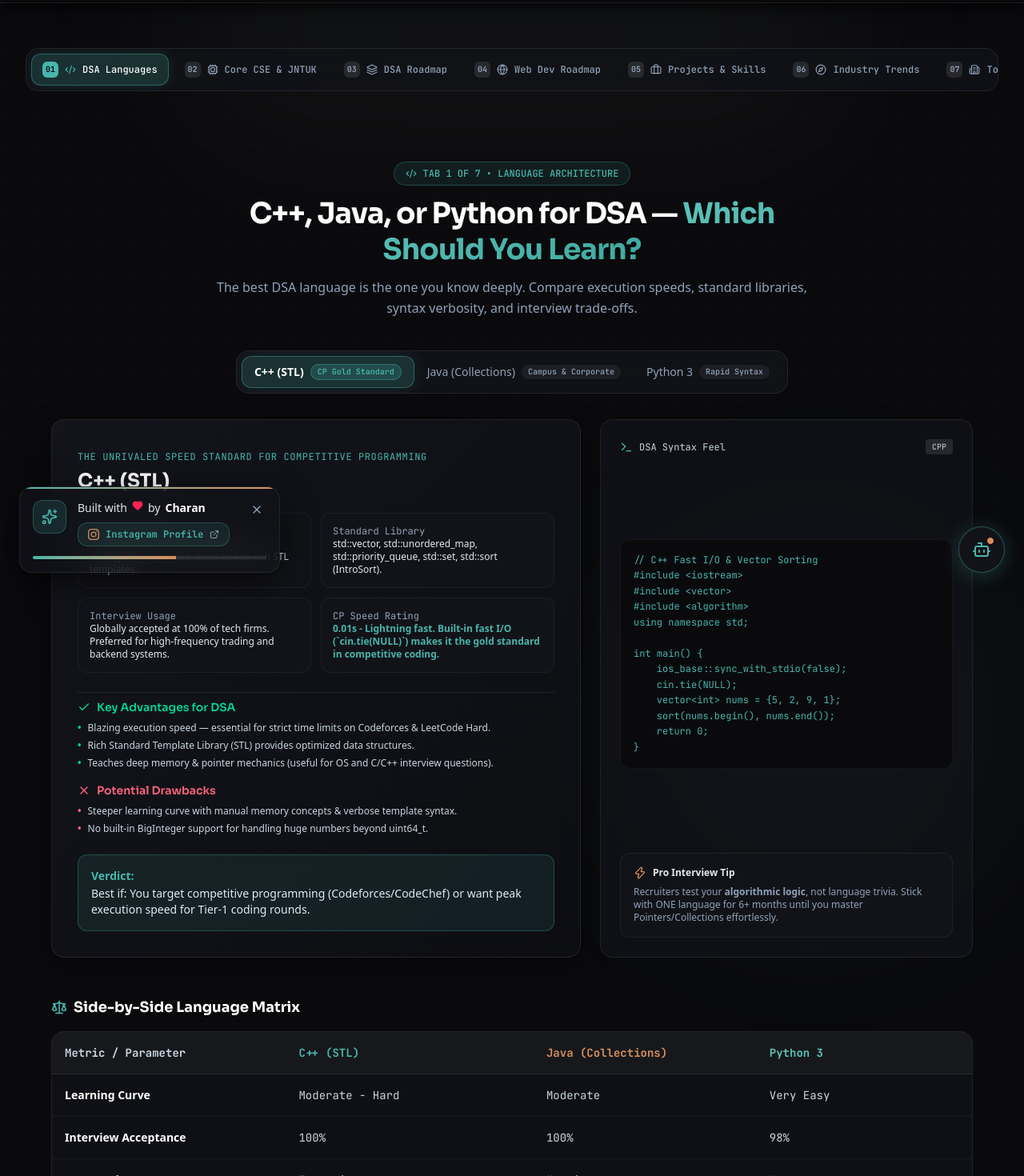
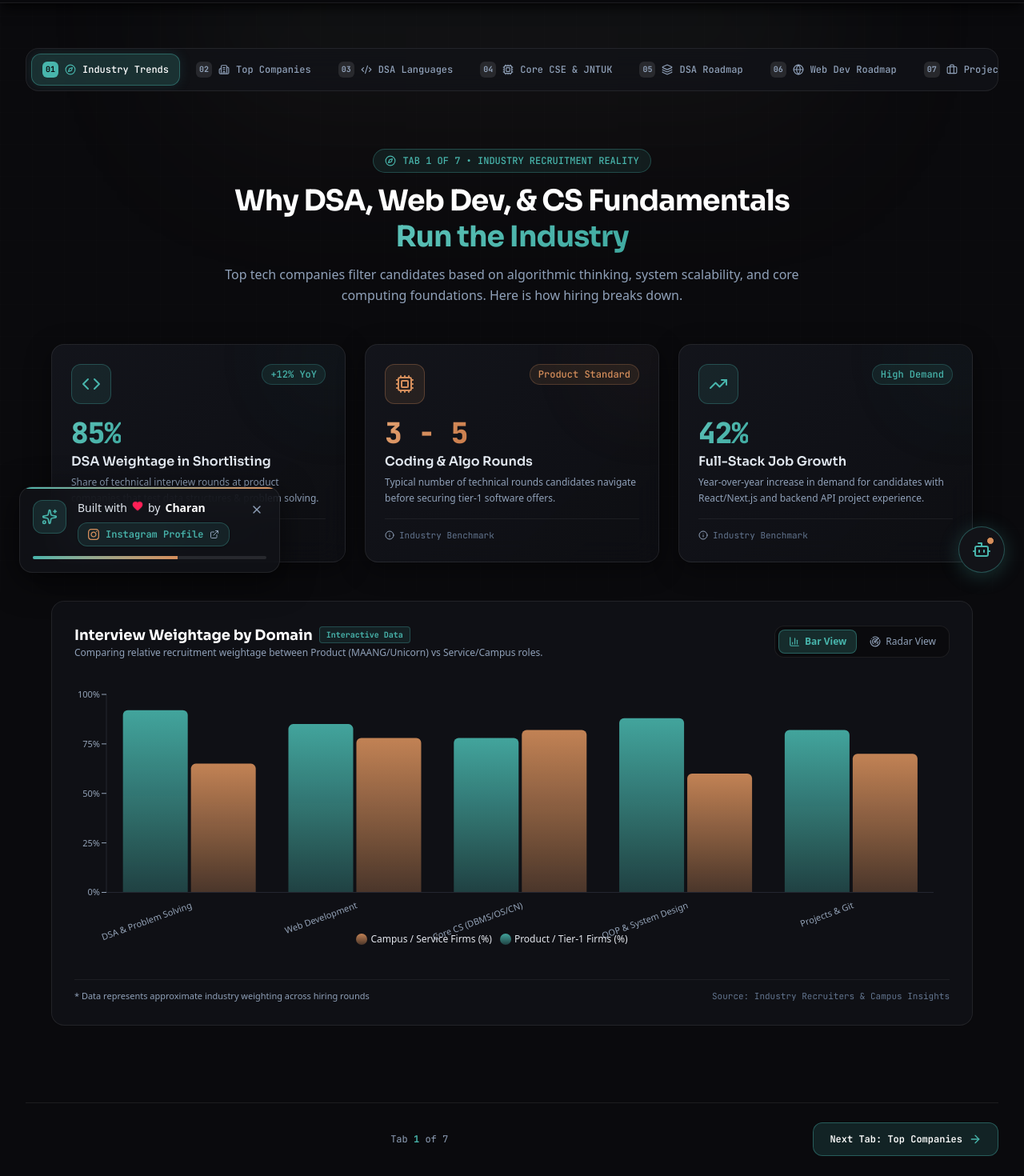
Before and after one commit to Charan610/cse-website, a Next.js app: page /guide in a window 1280 px wide. Shown: the part 60-1530 px from the top of the page at 80% size. Built offline with nearby package versions, Linux system fonts and the light colour scheme.

Commit message:
feat(nav): reorder tabs so Industry Trends and Top Companies are first

```diff
--- a/src/app/guide/page.tsx
+++ b/src/app/guide/page.tsx
@@ -15,7 +15,7 @@
 import { Terminal, ArrowLeft, ArrowRight } from "lucide-react";
 
 export default function GuidePage() {
-  const [activeTab, setActiveTab] = useState<string>("languages");
+  const [activeTab, setActiveTab] = useState<string>("trends");
   const [, startTransition] = useTransition();
 
   useEffect(() => {
@@ -97,13 +97,13 @@
             transition={{ duration: 0.15, ease: "easeOut" }}
             className="w-full"
           >
+            {activeTab === "trends" && <SectionTrends />}
+            {activeTab === "companies" && <SectionCompanies />}
             {activeTab === "languages" && <SectionLanguage />}
             {activeTab === "core-cse" && <SectionCoreCSE />}
             {activeTab === "dsa-roadmap" && <SectionDSARoadmap />}
             {activeTab === "webdev-roadmap" && <SectionWebDevRoadmap />}
             {activeTab === "internships-projects" && <SectionInternships />}
-            {activeTab === "trends" && <SectionTrends />}
-            {activeTab === "companies" && <SectionCompanies />}
           </motion.div>
         </AnimatePresence>
 
--- a/src/components/Navbar.tsx
+++ b/src/components/Navbar.tsx
@@ -5,13 +5,13 @@
 import { Terminal, Menu, X, Code2, Compass, Layers, Briefcase, Building2, Globe, Cpu } from "lucide-react";
 
 export const NAV_ITEMS = [
-  { id: "languages", label: "DSA Languages", icon: Code2, badge: "Tab 1" },
-  { id: "core-cse", label: "Core CSE & JNTUK", icon: Cpu, badge: "Tab 2" },
-  { id: "dsa-roadmap", label: "DSA Roadmap", icon: Layers, badge: "Tab 3" },
-  { id: "webdev-roadmap", label: "Web Dev Roadmap", icon: Globe, badge: "Tab 4" },
-  { id: "internships-projects", label: "Projects & Skills", icon: Briefcase, badge: "Tab 5" },
-  { id: "trends", label: "Industry Trends", icon: Compass, badge: "Tab 6" },
-  { id: "companies", label: "Top Companies", icon: Building2, badge: "Tab 7" },
+  { id: "trends", label: "Industry Trends", icon: Compass, badge: "Tab 1" },
+  { id: "companies", label: "Top Companies", icon: Building2, badge: "Tab 2" },
+  { id: "languages", label: "DSA Languages", icon: Code2, badge: "Tab 3" },
+  { id: "core-cse", label: "Core CSE & JNTUK", icon: Cpu, badge: "Tab 4" },
+  { id: "dsa-roadmap", label: "DSA Roadmap", icon: Layers, badge: "Tab 5" },
+  { id: "webdev-roadmap", label: "Web Dev Roadmap", icon: Globe, badge: "Tab 6" },
+  { id: "internships-projects", label: "Projects & Skills", icon: Briefcase, badge: "Tab 7" },
 ];
 
 interface NavbarProps {
@@ -33,7 +33,7 @@
       <div className="max-w-7xl mx-auto px-4 sm:px-6 lg:px-8 flex items-center justify-between">
         {/* Brand Logo */}
         <button
-          onClick={() => handleSelect("languages")}
+          onClick={() => handleSelect("trends")}
           className="flex items-center gap-2.5 group cursor-pointer text-left shrink-0"
         >
           <div className="p-2 rounded-xl bg-[#48B5AC]/15 border border-[#48B5AC]/30 group-hover:border-[#48B5AC] transition-colors">
--- a/src/components/SectionCompanies.tsx
+++ b/src/components/SectionCompanies.tsx
@@ -2,7 +2,7 @@
 
 import React from "react";
 import { motion } from "framer-motion";
-import { Award, CheckCircle2 } from "lucide-react";
+import { Award, CheckCircle2, Building2 } from "lucide-react";
 
 const COMPANY_TIERS = [
   {
@@ -67,8 +67,8 @@
         className="text-center max-w-3xl mx-auto space-y-3"
       >
         <div className="inline-flex items-center gap-2 px-3.5 py-1.5 rounded-full bg-[#48B5AC]/10 border border-[#48B5AC]/30 text-[#48B5AC] text-xs font-mono font-medium">
-          <Award className="w-3.5 h-3.5" />
-          <span>TAB 7 OF 7 • RECRUITER TIERS & INTERVIEW BENCHMARKS</span>
+          <Building2 className="w-3.5 h-3.5" />
+          <span>TAB 2 OF 7 • RECRUITER TIERS & INTERVIEW BENCHMARKS</span>
         </div>
 
         <h2 className="text-3xl sm:text-4xl font-bold text-white tracking-tight leading-tight font-sora">
--- a/src/components/SectionCoreCSE.tsx
+++ b/src/components/SectionCoreCSE.tsx
@@ -87,7 +87,7 @@
       >
         <div className="inline-flex items-center gap-2 px-3.5 py-1.5 rounded-full bg-[#48B5AC]/10 border border-[#48B5AC]/30 text-[#48B5AC] text-xs font-mono font-medium">
           <Cpu className="w-3.5 h-3.5" />
-          <span>TAB 2 OF 7 • COMPUTER SCIENCE FUNDAMENTALS</span>
+          <span>TAB 4 OF 7 • COMPUTER SCIENCE FUNDAMENTALS</span>
         </div>
 
         <h2 className="text-3xl sm:text-4xl font-bold text-white tracking-tight leading-tight font-sora">
--- a/src/components/SectionDSARoadmap.tsx
+++ b/src/components/SectionDSARoadmap.tsx
@@ -71,7 +71,7 @@
       >
         <div className="inline-flex items-center gap-2 px-3.5 py-1.5 rounded-full bg-[#48B5AC]/10 border border-[#48B5AC]/30 text-[#48B5AC] text-xs font-mono font-medium">
           <Code className="w-3.5 h-3.5" />
-          <span>TAB 3 OF 7 • ALGORITHMIC CURRICULUM</span>
+          <span>TAB 5 OF 7 • ALGORITHMIC CURRICULUM</span>
         </div>
 
         <h2 className="text-3xl sm:text-4xl font-bold text-white tracking-tight leading-tight font-sora">
--- a/src/components/SectionInternships.tsx
+++ b/src/components/SectionInternships.tsx
@@ -124,7 +124,7 @@
       >
         <div className="inline-flex items-center gap-2 px-3.5 py-1.5 rounded-full bg-[#48B5AC]/10 border border-[#48B5AC]/30 text-[#48B5AC] text-xs font-mono font-medium">
           <Briefcase className="w-3.5 h-3.5" />
-          <span>TAB 5 OF 7 • CAREER EXECUTION</span>
+          <span>TAB 7 OF 7 • CAREER EXECUTION &amp; PORTFOLIO</span>
         </div>
 
         <h2 className="text-3xl sm:text-4xl font-bold text-white tracking-tight leading-tight font-sora">
--- a/src/components/SectionLanguage.tsx
+++ b/src/components/SectionLanguage.tsx
@@ -119,7 +119,7 @@
       >
         <div className="inline-flex items-center gap-2 px-3.5 py-1.5 rounded-full bg-[#48B5AC]/10 border border-[#48B5AC]/30 text-[#48B5AC] text-xs font-mono font-medium">
           <Code2 className="w-3.5 h-3.5" />
-          <span>TAB 1 OF 7 • LANGUAGE ARCHITECTURE</span>
+          <span>TAB 3 OF 7 • LANGUAGE ARCHITECTURE</span>
         </div>
 
         <h2 className="text-3xl sm:text-4xl font-bold text-white tracking-tight leading-tight">
--- a/src/components/SectionTrends.tsx
+++ b/src/components/SectionTrends.tsx
@@ -4,7 +4,7 @@
 import { motion } from "framer-motion";
 import { StatCard } from "./StatCard";
 import { IndustryChart } from "./Chart";
-import { Code, Cpu, TrendingUp, Flame } from "lucide-react";
+import { Code, Cpu, TrendingUp, Flame, Compass } from "lucide-react";
 
 export function SectionTrends() {
   return (
@@ -18,8 +18,8 @@
         className="text-center max-w-3xl mx-auto space-y-3"
       >
         <div className="inline-flex items-center gap-2 px-3.5 py-1.5 rounded-full bg-[#48B5AC]/10 border border-[#48B5AC]/30 text-[#48B5AC] text-xs font-mono font-medium">
-          <Flame className="w-3.5 h-3.5" />
-          <span>TAB 6 OF 7 • INDUSTRY RECRUITMENT REALITY</span>
+          <Compass className="w-3.5 h-3.5" />
+          <span>TAB 1 OF 7 • INDUSTRY RECRUITMENT REALITY</span>
         </div>
 
         <h2 className="text-3xl sm:text-4xl font-bold text-white tracking-tight leading-tight font-sora">
--- a/src/components/SectionWebDevRoadmap.tsx
+++ b/src/components/SectionWebDevRoadmap.tsx
@@ -55,7 +55,7 @@
       >
         <div className="inline-flex items-center gap-2 px-3.5 py-1.5 rounded-full bg-[#48B5AC]/10 border border-[#48B5AC]/30 text-[#48B5AC] text-xs font-mono font-medium">
           <Globe className="w-3.5 h-3.5" />
-          <span>TAB 4 OF 7 • FULL-STACK WEB PATHWAY</span>
+          <span>TAB 6 OF 7 • FULL-STACK WEB PATHWAY</span>
         </div>
 
         <h2 className="text-3xl sm:text-4xl font-bold text-white tracking-tight leading-tight font-sora">
```
